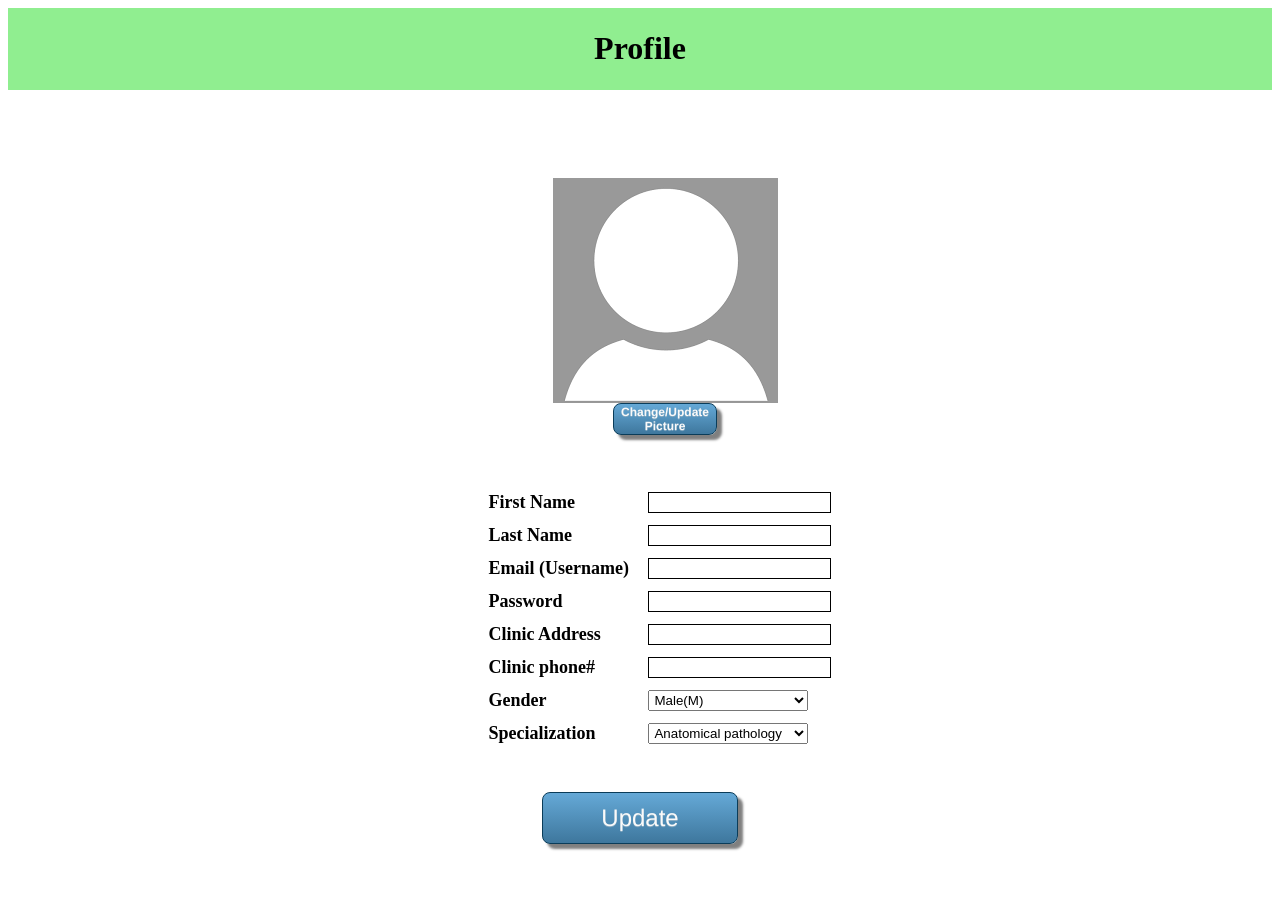
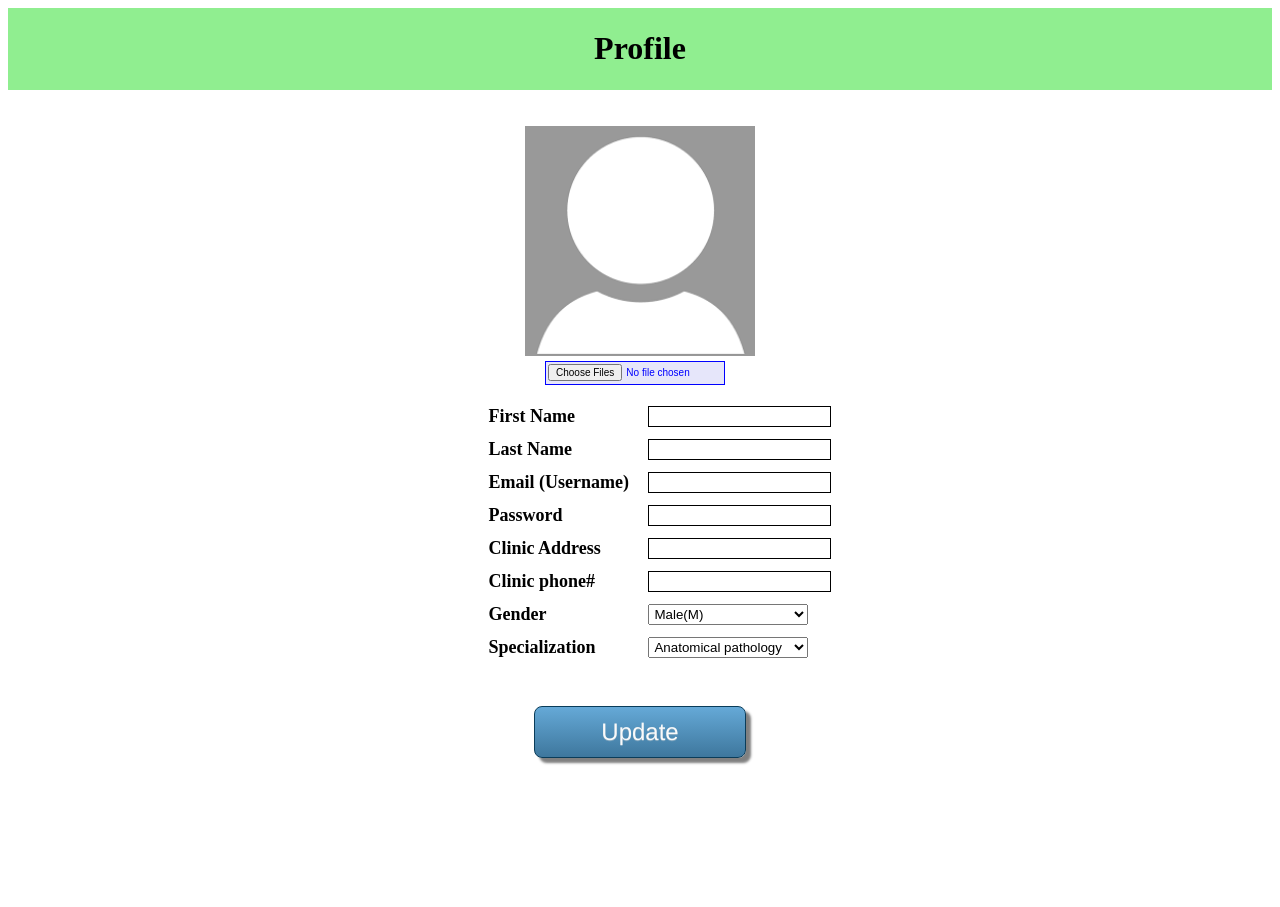
Before and after one commit to KeanConfed/HealthAssist, a PHP site: page /HTML/Profile.html in a window 1280 px wide. After the commit the page ends 764 px from the top, so only its background shows below. Run offline with PHP 8.4, Linux system fonts and the light colour scheme; some libraries are stand-ins or nearby versions.

Commit message:
Profile Page
got upload picture working
added javascript and css styling to get it to work

```diff
--- a/CSS/style.css
+++ b/CSS/style.css
@@ -15,11 +15,9 @@
 
 .button-panel
 {
-	padding: 5%;
+
     display: table;
     margin: 0 auto;
-
-
 	positon: absolute;
 	top:0;
 	bottom:0;
@@ -55,56 +53,17 @@
 	background: -ms-linear-gradient(top, #65a9d7, #3e779d);
 	background: -o-linear-gradient(top, #65a9d7, #3e779d);
 	background-image: -ms-linear-gradient(top, #65a9d7 0%, #3e779d 100%);
-	padding: 11px 22px;
+	padding: 11px 30px;
 
   	margin:0 auto;
     width: 150px;
 }
 
 .button:hover {
-	text-align:center;
-	display: block;
-
-	color: #fff000;
-
-	font-size: 24px;
-	font-family: helvetica, serif;
-	text-decoration: none;
-
-	border: 1px solid #0a3c59;
-	border-radius: 8px;
-	-webkit-border-radius: 8px;
-	-moz-border-radius: 8px;
-
-	-webkit-box-shadow: rgba(255,255,255,0.4) 0 1px 0, inset rgba(255,255,255,0.4) 0 1px 0;
-	-moz-box-shadow: rgba(255,255,255,0.4) 0 1px 0, inset rgba(255,255,255,0.4) 0 	1px 0;
-	text-shadow: #7ea4bd 0 1px 0;
-	box-shadow: 5px 5px 2.5px grey;
-
-	background: #3e779d;
-	background: -webkit-gradient(linear, left top, left bottom, from(#65a9d7), to(#3e779d));
-	background: -webkit-linear-gradient(top, #65a9d7, #3e779d);
-	background: -moz-linear-gradient(top, #65a9d7, #3e779d);
-	background: -ms-linear-gradient(top, #65a9d7, #3e779d);
-	background: -o-linear-gradient(top, #65a9d7, #3e779d);
-	background-image: -ms-linear-gradient(top, #65a9d7 0%, #3e779d 100%);
-	padding: 11px 22px;
-
-  	margin:0 auto;
-    width: 150px;
+	color:yellow;
    }
 
 
-#btnIPat {
-	padding-bottom:5%;
-	padding-top:5%;
-
-}
-
-#btnIDoc {
-	padding-bottom:5%;
-	padding-top:5%;
-}
 
 #s_spselect {
 	display: block;
@@ -124,20 +83,40 @@
 }
 
 #profPic {
-margin: 0 auto;
-	width:100%;
+	margin: 0 auto;
+	width:230px;
+	height: 230px;
 	text-align:center;
 	font-weight:strong;
-	padding:5%;
+	background-image: url('../IMAGES/defaultprofilepic.png');
 	font-weight:bold;
+	overflow: hidden;
+	background-repeat:no-repeat;
+	background-size: 230px 230px;
+	background-position:center;
 }
 
-#btnChangePic {
-	width:100px;
-	height:28px;
-	font-size:12px;
-	padding:1px;
+
+/*change the picture */
+#imageUpload{
+	position: relative;
+	width: 180px;
+	height: 24px;
+	z-index: 15;
+	top: 50%;
+	left: 61%;
+	margin: 0 0 0 -150px;
+	font-size:10px;
+	text-align:center;
+	font-weight:strong;
+	overflow: hidden;
+	float:middle;
+	background-color:#E6E6FA;
+	color:blue;
+	margin-top:5px;
+
 }
+
 
 form {
 	padding: 5%;
@@ -170,6 +149,9 @@ input
 select {
 	padding:1px;
 	text-align:middle;
-	float:middle;
 	width:160px;
 }
+
+/* div {
+	border:1px solid;
+} */
--- a/HTML/Profile.html
+++ b/HTML/Profile.html
@@ -13,6 +13,40 @@ April 24, 2018
 	<script src="https://ajax.googleapis.com/ajax/libs/jquery/3.2.1/jquery.min.js">	</script>
 
 	<link rel="stylesheet" type="text/css" href="..\CSS\style.css">
+
+
+<!-- 	<script>
+function upload() {
+	var imgcanvas = document.getElementById("profileImage")
+	var fileinput = document.getElementById("imageUpload");
+	var filename = fileinput.value;
+	alert("Chose " + filename);
+}
+
+
+	</script> -->
+
+<script>
+	document.getElementById('imageUpload').addEventListener('change', upload, true);
+function upload(){
+
+
+   var file = document.getElementById("imageUpload").files[0];
+   var reader = new FileReader();
+
+   reader.onloadend = function(){
+      document.getElementById('profPic').style.backgroundImage = "url(" + reader.result + ")";
+   }
+
+   if(file){
+      reader.readAsDataURL(file);
+
+    }else{
+    }
+}
+</script>
+
+
 </HEAD>
 
 <BODY>
@@ -22,12 +56,23 @@ April 24, 2018
 	</div>
 	<div class="main">
 	<div class="button-panel">
-	<div id='profPic'>
-		<img src="..\IMAGES\defaultprofilepic.png" alt="Profile pic">
 
-		<a class="button" id='btnChangePic'>Change/Update Picture</a>
+
+
+	<br><br>
+
+	<div class='dProfPic' id='profPic'>
 
 	</div>
+
+	<div>
+
+		<input id="imageUpload" type="file" multiple="false" accept="image/*" onchange="upload()"
+			   name="profile_photo" placeholder="Photo" required="" capture>
+
+	</div>
+
+	<br>
 	<form>
 		<table id='treg'>
 
```
